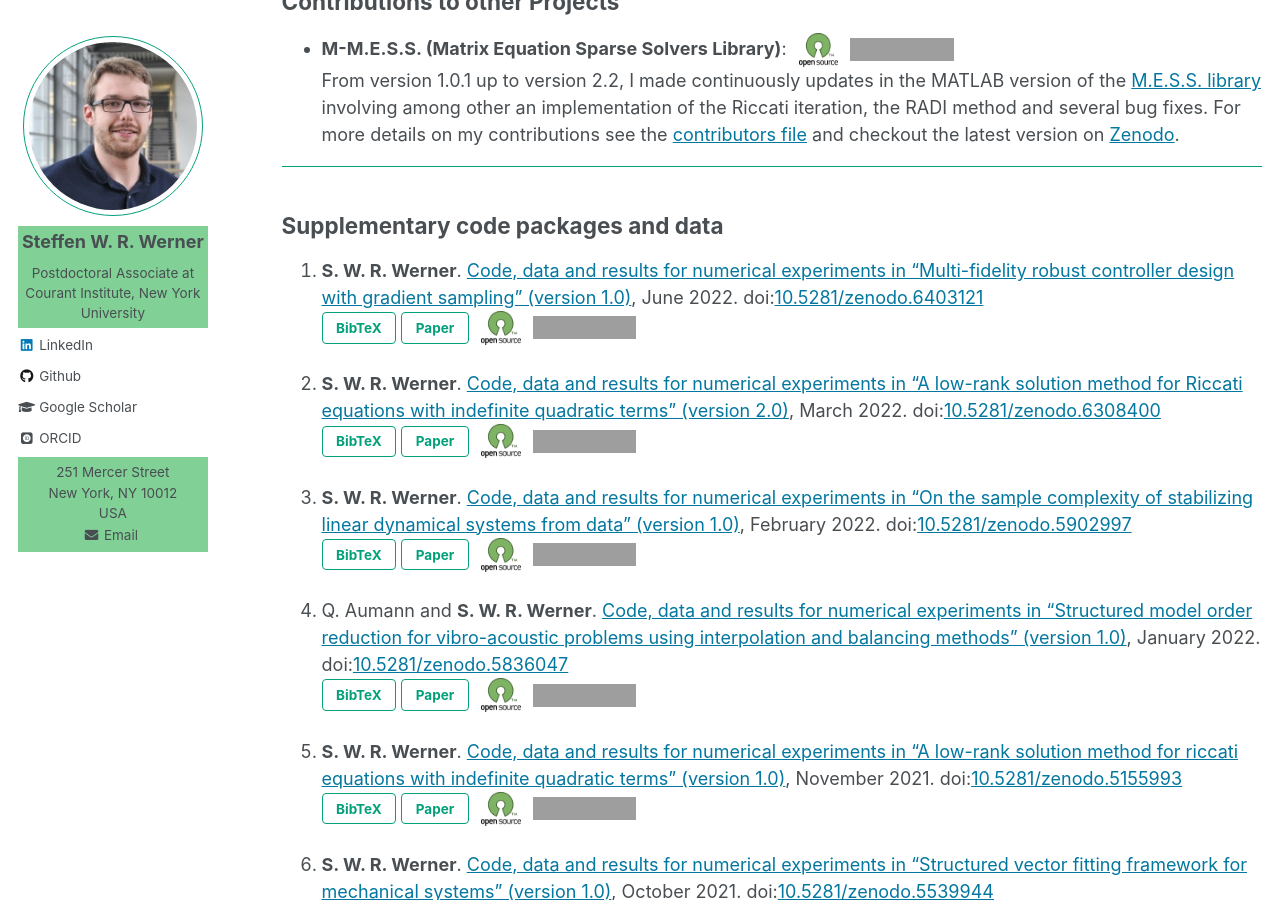
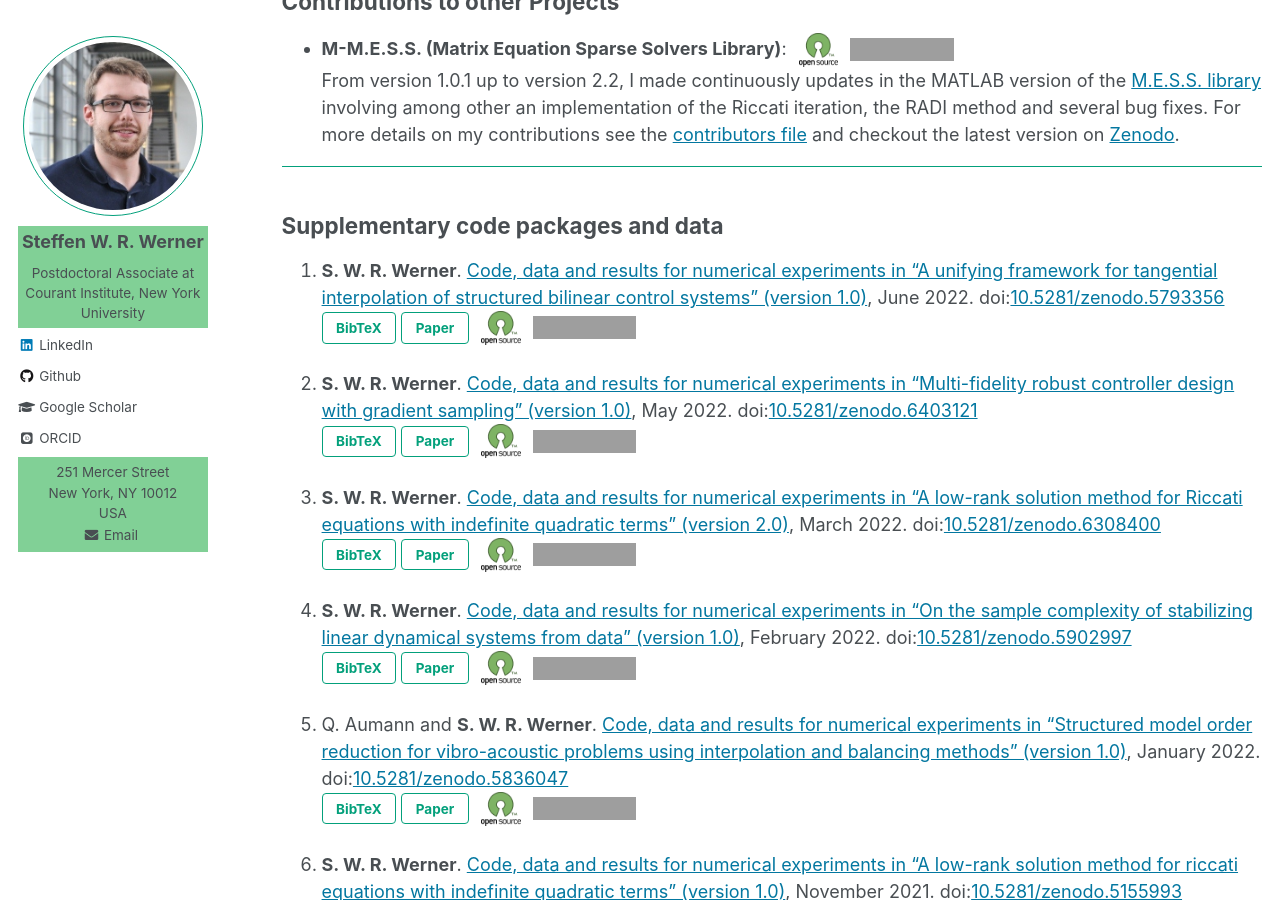
Before and after one commit to ninsteve/ninsteve.github.io, a Jekyll site: the page built from _pages/software.md, in a window 1280 px wide and 900 px high, scrolled down 1022 px. Built offline with Jekyll 4.4.1, drawn with Linux system fonts in a browser that asks for light colours; nearby versions of some CDN libraries; some web fonts are replaced; formulas are drawn with MathJax 3; grey boxes are pictures that could not be loaded.

Commit message:
Last code package.

```diff
--- a/_pages/software.md
+++ b/_pages/software.md
@@ -116,11 +116,28 @@ author_profile: true
 ## <a name="codepackages"></a>Supplementary code packages and data ##
 
 1.  <strong>S. W. R. Werner</strong>. <a target="blank_"
-    href="https://doi.org/10.5281/zenodo.5902997">Code, data and results for
+    href="https://doi.org/10.5281/zenodo.5793356">Code, data and results for
+    numerical experiments in &ldquo;A unifying framework for tangential
+    interpolation of structured bilinear control systems&rdquo;
+    (version 1.0)</a>,
+    June 2022. doi:<a target="blank_" href="https://doi.org/10.5281/zenodo.5793356">10.5281/zenodo.5793356</a><br />
+    <button id="supWer22c-pop" class="btn btn--inverse">BibTeX</button>
+    <a target="blank_" href="https://doi.org/10.48550/arXiv.2206.01657"><button
+    class="btn btn--inverse">Paper</button></a>
+    <a target ="_blank"
+    href="https://en.wikipedia.org/wiki/Open-source_software">
+    <img src="../images/open_source_symbol.png" alt="Open Source Software"
+    class="opensource"></a>
+    <a href="https://opensource.org/licenses/BSD-2-Clause">
+    <img src="https://img.shields.io/badge/License-BSD%202--Clause-orange.svg"
+    alt="License: BSD 2-Clause" class="badge"></a>
+
+1.  <strong>S. W. R. Werner</strong>. <a target="blank_"
+    href="https://doi.org/10.5281/zenodo.6403121">Code, data and results for
     numerical experiments in &ldquo;Multi-fidelity robust controller design
     with gradient sampling&rdquo;
     (version 1.0)</a>,
-    June 2022. doi:<a target="blank_" href="https://doi.org/10.5281/zenodo.6403121">10.5281/zenodo.6403121</a><br />
+    May 2022. doi:<a target="blank_" href="https://doi.org/10.5281/zenodo.6403121">10.5281/zenodo.6403121</a><br />
     <button id="supWer22b-pop" class="btn btn--inverse">BibTeX</button>
     <a target="blank_" href="https://doi.org/10.48550/arXiv.2205.15050"><button
     class="btn btn--inverse">Paper</button></a>
@@ -133,7 +150,7 @@ author_profile: true
     alt="License: GPLv3" class="badge"></a>
 
 1.  <strong>S. W. R. Werner</strong>. <a target="blank_"
-    href="https://doi.org/10.5281/zenodo.5902997">Code, data and results for
+    href="https://doi.org/10.5281/zenodo.6308400">Code, data and results for
     numerical experiments in &ldquo;A low-rank solution method for Riccati
     equations with indefinite quadratic terms&rdquo;
     (version 2.0)</a>,
```
